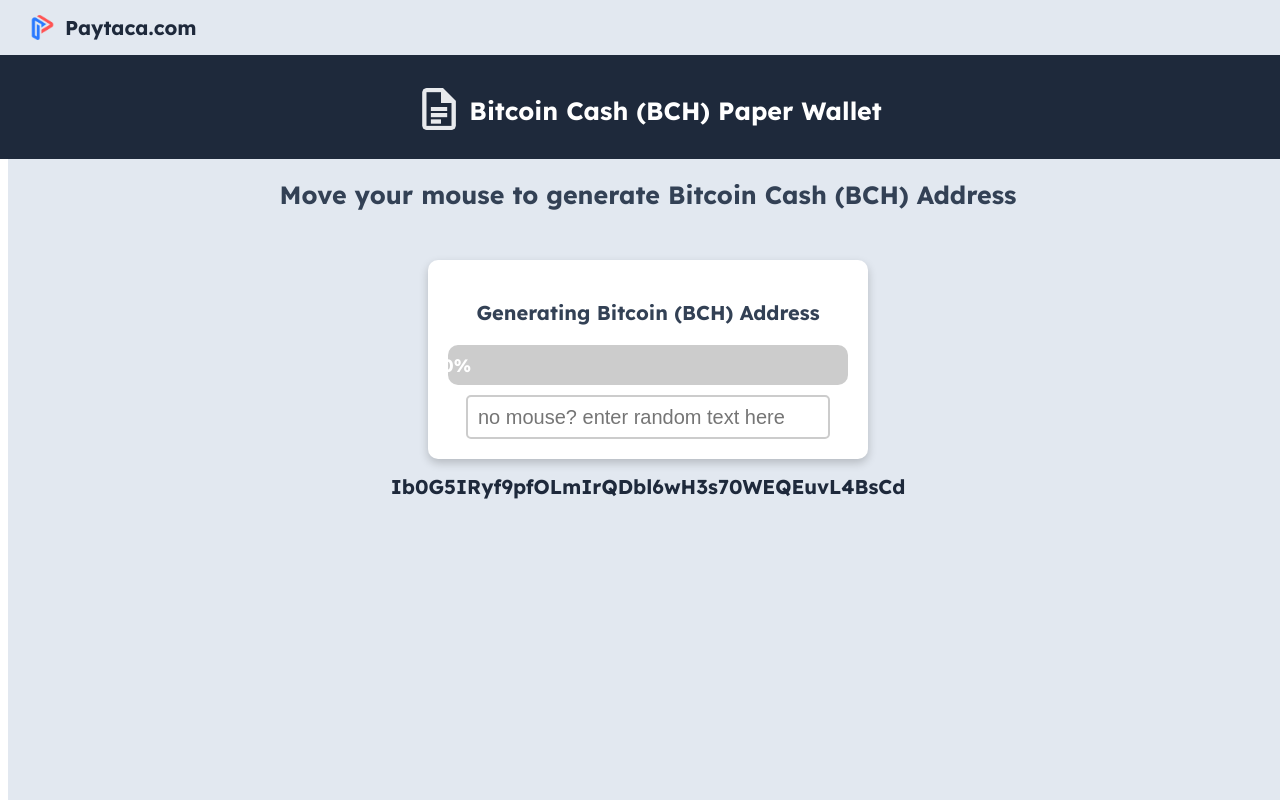
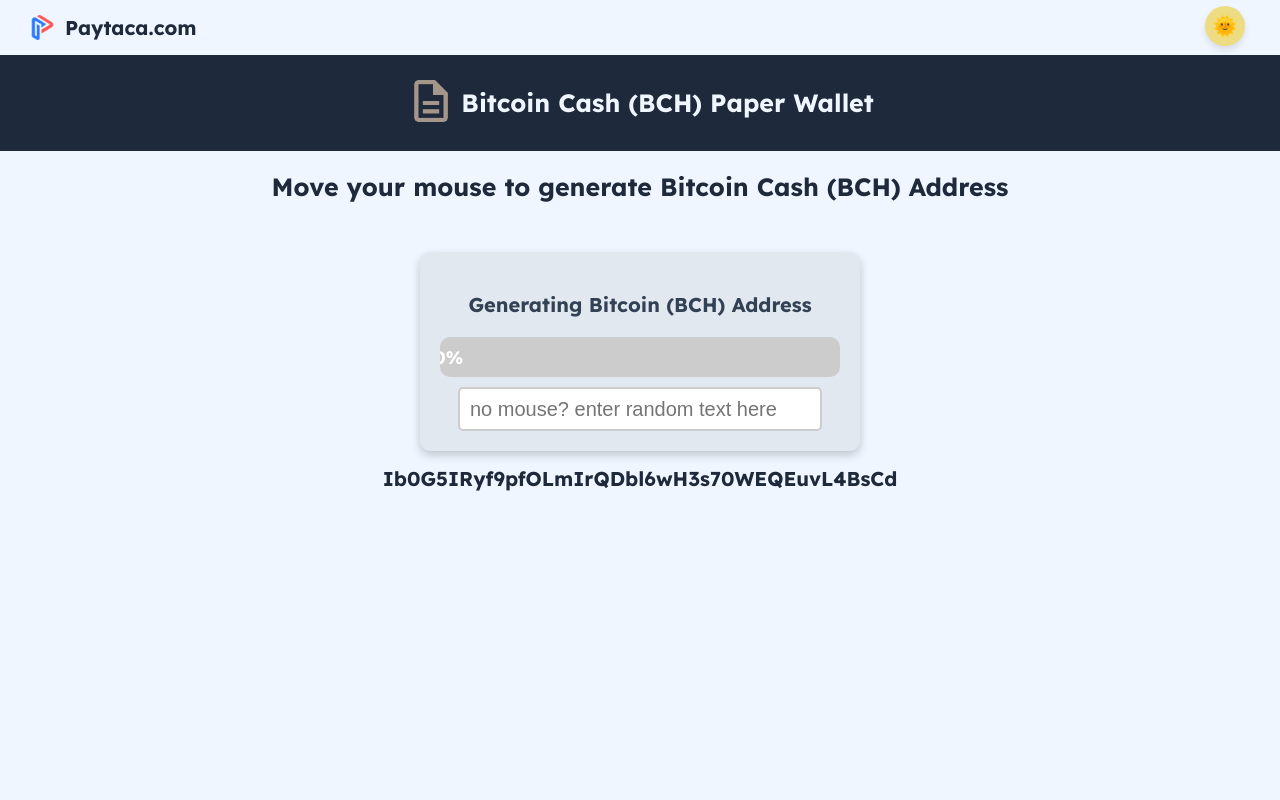
Before and after one commit to paytaca/paperwallet, a Vue app: page / in a window 1280 px wide. Built offline with nearby package versions, Linux system fonts and the light colour scheme.

Commit message:
Implement dark mode toggle functionality and enhance landing page styles for improved user experience

```diff
--- a/src/components/WalletGenerator.vue
+++ b/src/components/WalletGenerator.vue
@@ -137,8 +137,8 @@ export default {
       customAmount: null,
       addressCount: 1,
       generatedWallets: [],
-      isLightMode: localStorage.getItem("lightMode") == "true",
-      isDarkMode: localStorage.getItem("darkMode") == "true",
+      isLightMode: localStorage.getItem("lightMode") === "true" || localStorage.getItem("lightMode"),
+      isDarkMode: localStorage.getItem("darkMode") === "true" && localStorage.getItem("lightMode") !== "true",
       designs: [
         { id: 1, image: "src/assets/pw1.png", textColor: 'black' },
         { id: 2, image: "src/assets/pw2.png", textColor: 'white' },
@@ -427,8 +427,12 @@ generateQRCode(address, amount) {
 }
 
 .dark-mode .header-padding {
-  background-color: rgb(51 65 85);
+  background-color: rgb(239, 246, 255);
   color: white;
+}
+
+.dark-mode .header-padding-text {
+  color: #2c3440;
 }
 
 .dark-mode .landing-container,
@@ -439,7 +443,7 @@ generateQRCode(address, amount) {
 
 
 .dark-mode .wallet-container {
-  background-color: #161B22;
+  background-color: rgb(239, 246, 255);
   color: white;
 }
 
@@ -472,6 +476,11 @@ generateQRCode(address, amount) {
 .light-mode .site-title,
 .light-mode .wallet-description{
   color: rgb(51, 65, 85) !important;
+}
+
+.light-mode .customization-section {
+  background-color: rgb(239, 246, 255);
+  color: black;
 }
 
 
@@ -515,24 +524,24 @@ generateQRCode(address, amount) {
 
 
 .landing-container {
-  position: fixed; /* Sticks it to the viewport */
+  position: fixed;
   top: 0;
   left: 0;
   width: 100vw;
-  height: 100vh; /* Ensures full height */
+  height: 100vh;
   background-color: white;
   display: flex;
   flex-direction: column;
   align-items: center;
   font-family: "Poppins", sans-serif;
   overflow-y: auto;
-  overflow-x: hidden;/* Prevents unwanted scrolling */
+  overflow-x: hidden;
 }
 
 
 .landing-header {
   background-color: white;
-  width: 94.3%;
+  width: calc(100% - 15px);
   padding: 15px 30px;
   position: fixed;
   top: 0;
@@ -541,6 +550,7 @@ generateQRCode(address, amount) {
   align-items: center;
   gap: 10px;
   z-index: 1000;
+  box-sizing: border-box;
 }
 
 .header-padding {
@@ -556,6 +566,18 @@ text-align: center;
 justify-content: center;
 }
 
+/*.darkmode-header {
+  width: 100%;
+  height: 140%;
+  background-color: rgb(30 41 59 );
+  margin-top: 1px;
+  margin-bottom: 100px;
+  display: flex;
+  padding: 5px 30px;
+  align-items: center;
+  text-align: center;
+  justify-content: center;
+}*/
 
 .header-padding-text {
 font-size: 25px;
--- a/src/views/LandingPage.vue
+++ b/src/views/LandingPage.vue
@@ -3,7 +3,16 @@
     <header class="landing-header">
       <img src="@/assets/paytaca.jpg" alt="Paytaca Logo" class="site-logo">
       <a href="https://www.paytaca.com/#home" target="_blank" class="site-title">Paytaca.com</a>
+
+      <!--Dark Mode Toggle Button-->
+    <button class = "toggle-button" @click = "toggleDarkMode">
+      <span v-if = "isDarkMode">🌙</span>
+      <span v-else>🌞</span>
+    </button>
+
     </header>
+
+
 
     <div class="header-padding">
       <img src="@/assets/paper5.png" class="paper5-logo">
@@ -53,16 +62,47 @@ export default {
       qrCodeData: "",
       jumbledText: this.generateJumbledText(),
       offsetX: 0,
-      offsetY: 0
+      offsetY: 0,
+      isLightMode: localStorage.getItem("lightMode") === "true" || localStorage.getItem("lightMode"),
+      isDarkMode: localStorage.getItem("darkMode") === "true" && localStorage.getItem("lightMode") !== "true"
     };
   },
+
+  async created() {
+    document.body.classList.toggle("dark-mode", this.isdarkMode);
+    document.body.classList.toggle("light-mode", this.islightMode);
+  },
+
+
   mounted() {
     window.addEventListener("mousemove", this.captureEntropy);
   },
   beforeDestroy() {
     window.removeEventListener("mousemove", this.captureEntropy);
   },
+
+
   methods: {
+    //Dark Mode Toggle
+
+    toggleDarkMode() {
+      this.isLightMode = !this.isLightMode;
+      this.isDarkMode = !this.isDarkMode;
+
+      localStorage.setItem("lightMode", this.isLightMode);
+      localStorage.setItem("darkMode", this.isDarkMode);
+
+      document.body.classList.remove("light-mode", "dark-mode");
+      if (this.isDarkMode) {
+        document.body.classList.add("dark-mode");
+        document.body.classList.remove("light-mode");
+      }else{
+        document.body.classList.add("light-mode");
+        document.body.classList.remove("dark-mode");
+      }
+    },
+
+
     captureEntropy(event) {
       if (this.addressGenerated || this.progress >= 100) return;
       this.entropy += `${event.clientX},${event.clientY}|`;
@@ -178,6 +218,91 @@ export default {
 <style scoped>
 @import url('https://fonts.googleapis.com/css2?family=Lexend:wght@100..900&display=swap');
 
+
+/*Dark Mode*/
+.dark-mode .landing-container,
+.dark-mode .landing-header {
+  background-color: rgb(30 41 59 );
+}
+
+.dark-mode .hash-generator {
+  background-color: #E2E8F0 ;
+}
+
+.dark-mode .header-padding {
+  background-color: rgb(239, 246, 255);
+}
+
+/*Darkmode Text*/
+.dark-mode .site-title,
+.dark-mode .jumbled-text,
+.dark-mode .wallet-description {
+  color: rgb(239, 246, 255);
+}
+
+.dark-mode .header-padding-text {
+  color: rgb(30 41 59 );
+}
+
+/*LightMode*/
+.light-mode .landing-container,
+.light-mode .landing-header {
+  background-color: rgb(239, 246, 255);
+}
+
+.light-mode .header-padding {
+  background-color: rgb(30 41 59);
+}
+
+
+/*LightMode Text*/
+.light-mode .header-padding-text {
+  color: rgb(239, 246, 255);
+}
+
+.light-mode .site-title,
+.light-mode .jumbled-text,
+.light-mode .wallet-description {
+  color: rgb(30 41 59 );
+}
+
+
+
+.toggle-button {
+  position: fixed;
+  top: 6px;
+  right: 35px;
+  width: 40px;
+  height: 40px;
+  background: white;
+  color: black;
+  border: none;
+  border-radius: 50%;
+  cursor: pointer;
+  font-size: 20px;
+  display: flex;
+  align-items: center;
+  justify-content: center;
+  box-shadow: 0px 4px 6px rgba(0, 0, 0, 0.1);
+  transition: background 0.3s ease, transform 0.2s;
+}
+
+.toggle-button:hover {
+  transform: scale(1.1);
+}
+
+.dark-mode .toggle-button {
+  background: #121212;
+  color: white;
+}
+
+.light-mode .toggle-button {
+  background: #EEDC82;
+  color: #333;
+}
+
+
+
 .lexend {
   font-family: "Lexend", serif;
   font-optical-sizing: auto;
@@ -188,18 +313,20 @@ export default {
 .landing-container {
   background-color: #E2E8F0;
   position: fixed;
-  background-size: 150%;
+  background-size: cover;
+  top: 0;
+  left: 0;
+  right: 0;
+  bottom: 0;
   z-index: -1;
   width: 100vw;
   height: 100vh;
   display: flex;
   flex-direction: column;
   align-items: center;
-  min-height: 20vh;
+  min-height: 100vh;
   min-width: 100vw;
   font-family: "Poppins", sans-serif;
-  width: 98.4%;
-  padding: flex;
 }
 
 .landing-header {
```
Also changed, not shown: src/assets/paper5.png.
